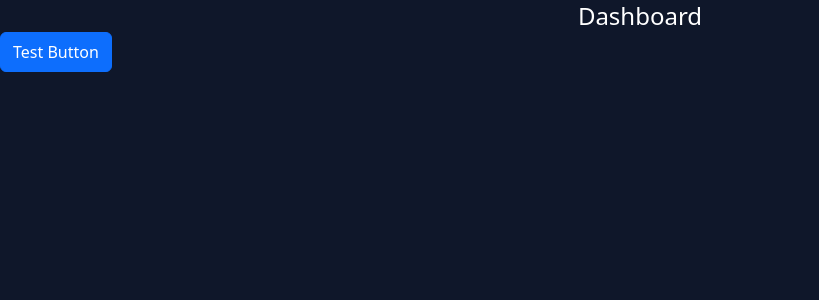
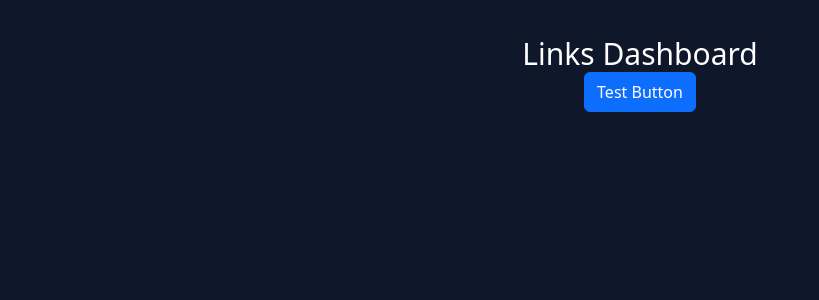
Before and after one commit to williamchiii/la-link, a React (Vite) app in the folder frontend/: page /dashboard in a window 1280 px wide. Shown: the top 300 px of the page, without its empty margins (0-819 px from the left). Built offline with nearby package versions, Linux system fonts and the light colour scheme; no server answers.

Commit message:
slight UI tweaks

```diff
--- a/frontend/src/pages/Dashboard.jsx
+++ b/frontend/src/pages/Dashboard.jsx
@@ -3,8 +3,8 @@ import toast from 'react-hot-toast'
 
 const Dashboard = () => {
   return (
-    <div>
-      <div className="text-white text-2xl text-center" >Dashboard</div>
+    <div className="min-h-screen bg-base-100 flex flex-col items-center mt-9">
+      <div className="text-white text-3xl"> Links Dashboard</div>
       <button className="btn btn-primary" onClick={() => toast.success("Clicked!")}>Test Button</button>
     </div>
 
--- a/frontend/src/pages/HomeAuthPage.jsx
+++ b/frontend/src/pages/HomeAuthPage.jsx
@@ -8,10 +8,10 @@ function HomeAuthpage(){
 
     return (
     <div className="min-h-screen bg-base-100 flex flex-col items-center justify-center -mt-6 ">
-        <h1 className=" text-white text-7xl font-light">LaLink</h1>
-        <p className="text-white text-[20px] font-light">
+        <div className=" text-white text-6xl font-light mb-2">LaLink</div>
+        <div className="text-white text-[20px] font-light mb-3">
             A simple and quick to use multifunctional URL shortener
-        </p>
+        </div>
         <GoogleLogin
             text="continue_with"
             onSuccess={(credentialResponse) => {
```
